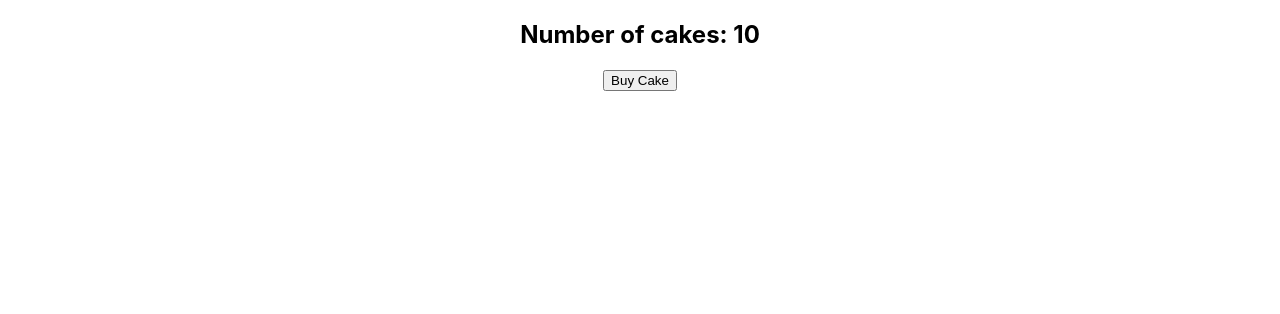
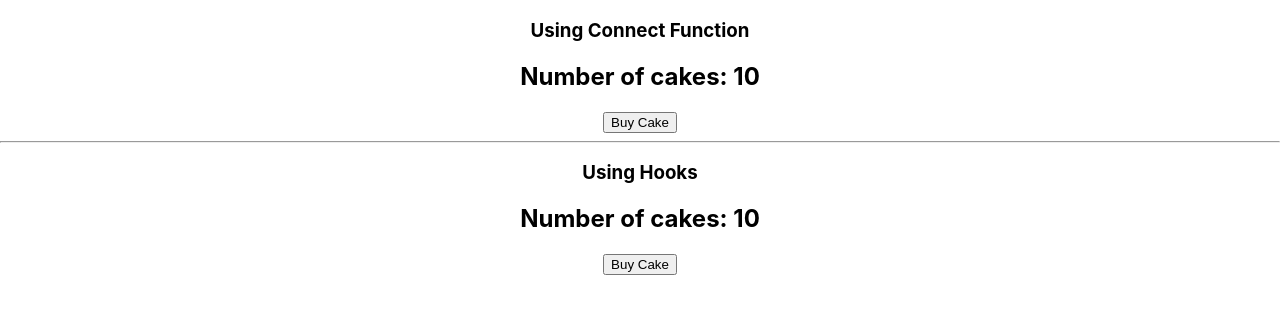
Before and after one commit to HussainMhm/State-Management-with-Redux, a React (Create React App) app in the folder React-Redux/: page / in a window 1280 px wide. Shown: the top 314 px of the page. Built offline with nearby package versions, Linux system fonts and the light colour scheme.

Commit message:
Add hooks to redux
- useSelector()
- useDispatch()

```diff
--- a/React-Redux/src/App.js
+++ b/React-Redux/src/App.js
@@ -1,15 +1,19 @@
-import logo from "./logo.svg";
 import "./App.css";
 import { Provider } from "react-redux";
 import store from "./redux/store";
 
 import CakeContainer from "./components/CakeContainer";
+import HooksCakeContainer from "./components/HooksCakeContainer";
 
 function App() {
     return (
         <Provider store={store}>
             <div className="App">
+                <h3>Using Connect Function</h3>
                 <CakeContainer />
+                <hr />
+                <h3>Using Hooks</h3>
+                <HooksCakeContainer />
             </div>
         </Provider>
     );
--- /dev/null
+++ b/React-Redux/src/components/HooksCakeContainer.js
@@ -0,0 +1,16 @@
+import React from "react";
+import { useSelector, useDispatch } from "react-redux";
+import { buyCake } from "../redux";
+
+function HooksCakeContainer(props) {
+    const numOfCakes = useSelector((state) => state.numOfCakes);
+    const dispatch = useDispatch();
+    return (
+        <div>
+            <h2>Number of cakes: {numOfCakes}</h2>
+            <button onClick={() => dispatch(buyCake())}>Buy Cake</button>
+        </div>
+    );
+}
+
+export default HooksCakeContainer;
```
